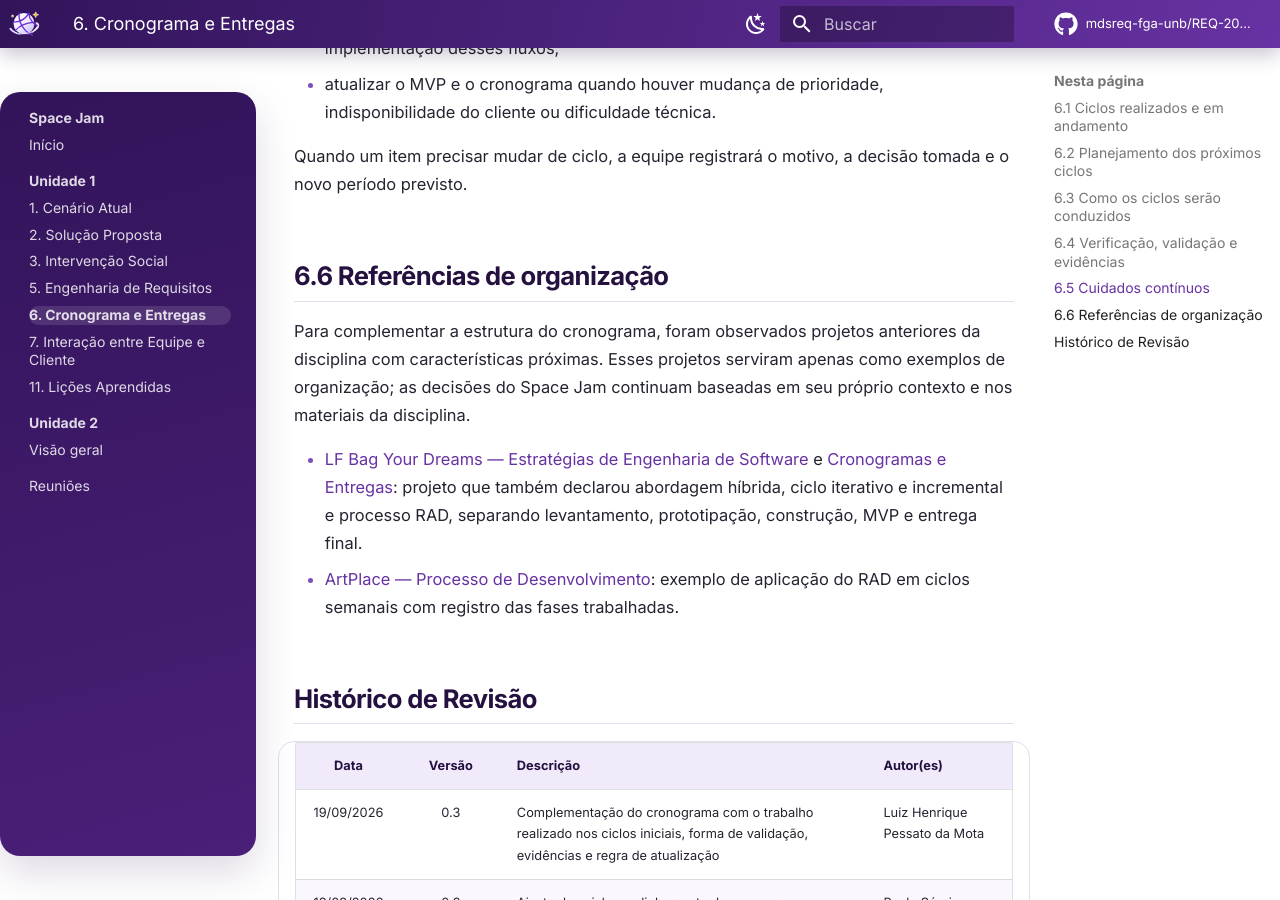
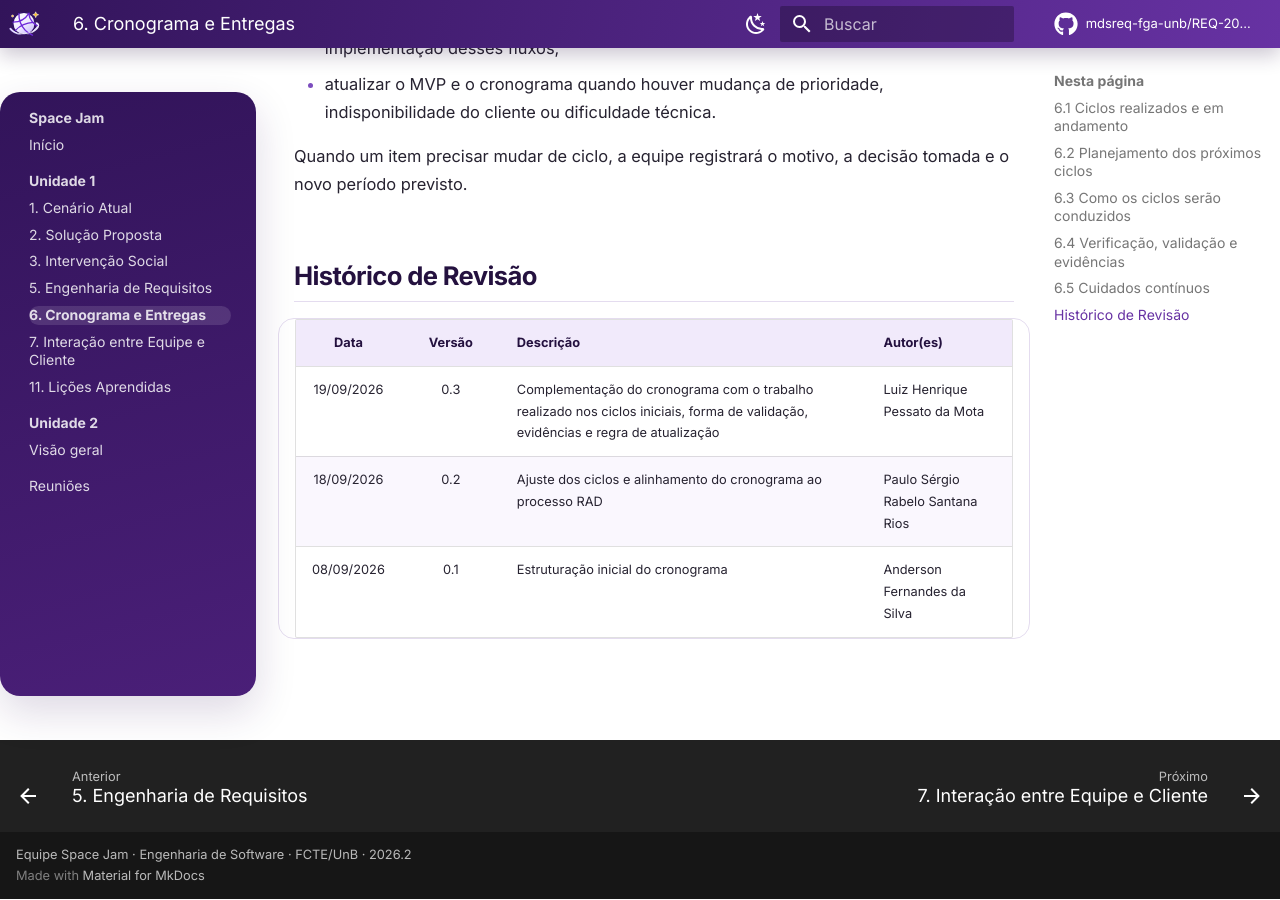
Before and after one commit to mdsreq-fga-unb/REQ-2026.2-T01-SpaceJam, an MkDocs documentation site: the page built from docs/cronograma.md, in a window 1280 px wide and 900 px high, scrolled down 4869 px. Built offline with MkDocs 1.6.1 and Material for MkDocs 9.7.7, drawn with Linux system fonts in a browser that asks for light colours; comment, search, counter and statistics services are not loaded.

Commit message:
docs: remove referências externas do cronograma

```diff
--- a/docs/cronograma.md
+++ b/docs/cronograma.md
@@ -69,13 +69,6 @@ Algumas atividades acompanharão todo o desenvolvimento:
 
 Quando um item precisar mudar de ciclo, a equipe registrará o motivo, a decisão tomada e o novo período previsto.
 
-## 6.6 Referências de organização
-
-Para complementar a estrutura do cronograma, foram observados projetos anteriores da disciplina com características próximas. Esses projetos serviram apenas como exemplos de organização; as decisões do Space Jam continuam baseadas em seu próprio contexto e nos materiais da disciplina.
-
-- [LF Bag Your Dreams — Estratégias de Engenharia de Software](https://mdsreq-fga-unb.github.io/2025.1-T01-LFBagYourDreams/documento-visao/estrategias/) e [Cronogramas e Entregas](https://mdsreq-fga-unb.github.io/2025.1-T01-LFBagYourDreams/documento-visao/cronograma/): projeto que também declarou abordagem híbrida, ciclo iterativo e incremental e processo RAD, separando levantamento, prototipação, construção, MVP e entrega final.
-- [ArtPlace — Processo de Desenvolvimento](https://mdsreq-fga-unb.github.io/2023.2-ArtPlace/processo/): exemplo de aplicação do RAD em ciclos semanais com registro das fases trabalhadas.
-
 ## Histórico de Revisão
 
 | Data | Versão | Descrição | Autor(es) |
```
